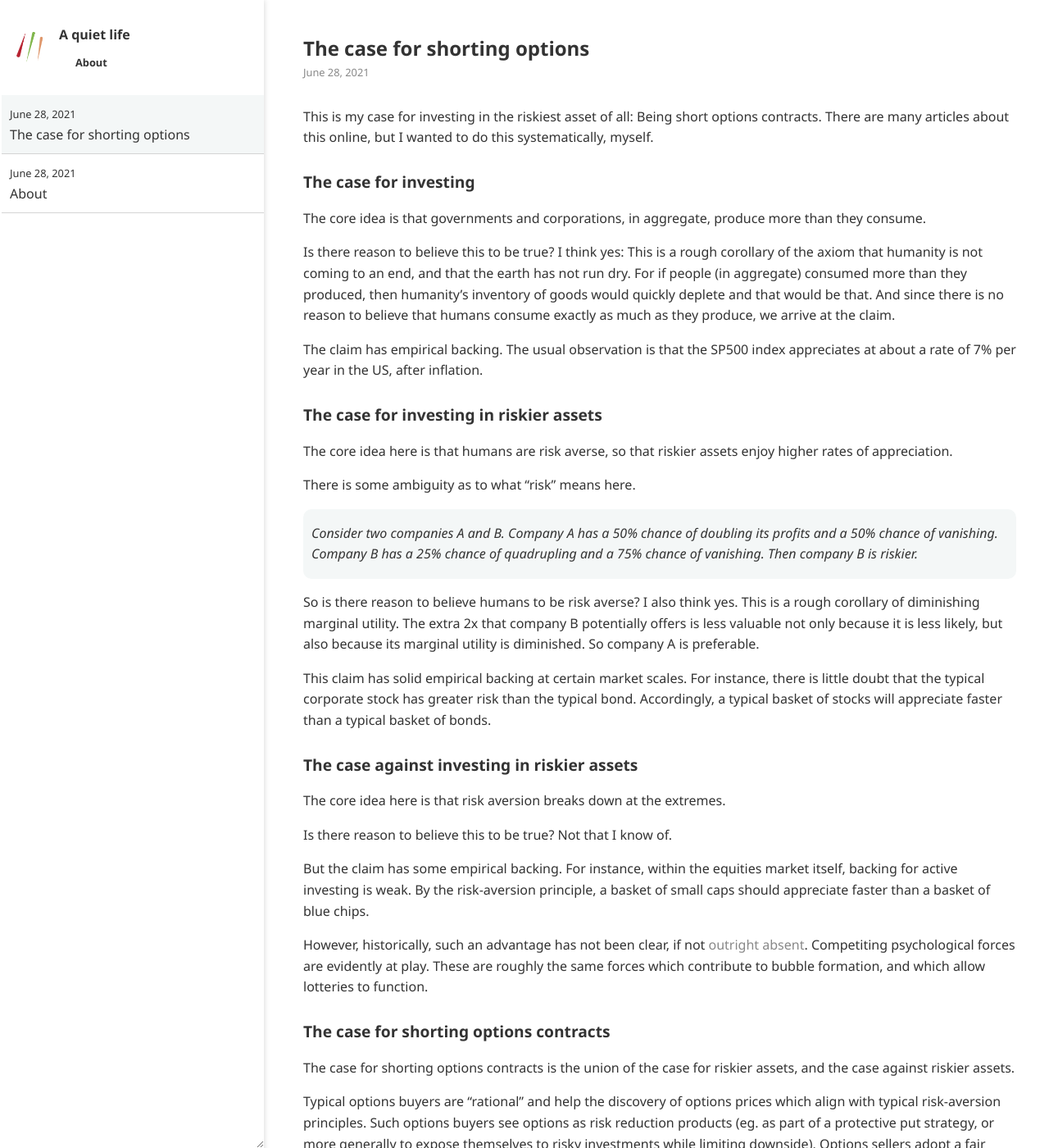
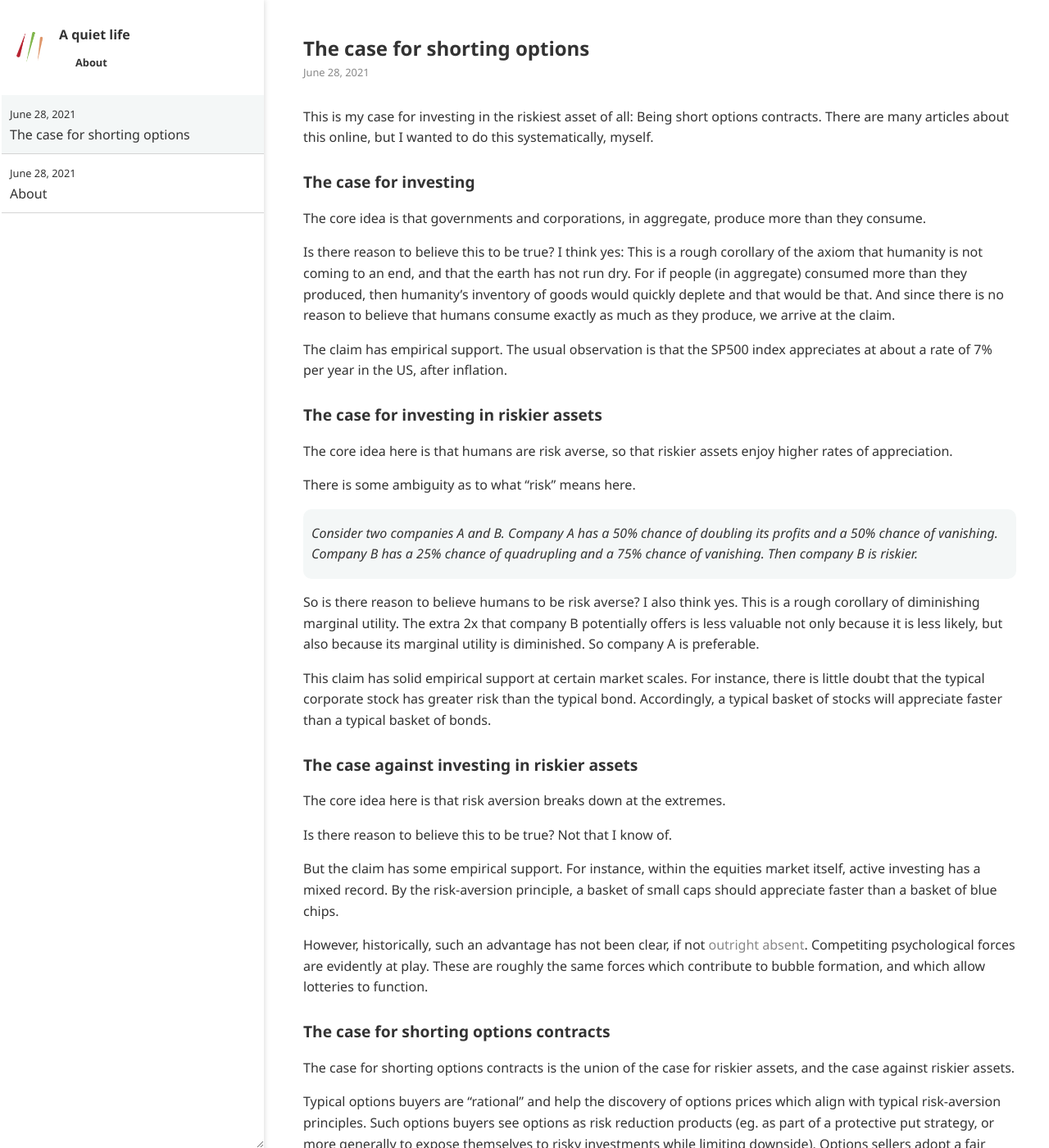
Before and after one commit to ansyblenetwork/aquietlife, a Jekyll site: the page built from _posts/2021-06-28-case-for-trading.md, in a window 1280 px wide and 1400 px high. Shown: the whole window at 82% size. Built offline with Jekyll 4.4.1, drawn with Linux system fonts in a browser that asks for light colours.

Commit message:
Update 2021-06-28-case-for-trading.md

```diff
--- a/_posts/2021-06-28-case-for-trading.md
+++ b/_posts/2021-06-28-case-for-trading.md
@@ -11,7 +11,7 @@ The core idea is that governments and corporations, in aggregate, produce more t
 
 Is there reason to believe this to be true? I think yes: This is a rough corollary of the axiom that humanity is not coming to an end, and that the earth has not run dry. For if people (in aggregate) consumed more than they produced, then humanity's inventory of goods would quickly deplete and that would be that. And since there is no reason to believe that humans consume exactly as much as they produce, we arrive at the claim.
 
-The claim has empirical backing. The usual observation is that the SP500 index appreciates at about a rate of 7% per year in the US, after inflation.
+The claim has empirical support. The usual observation is that the SP500 index appreciates at about a rate of 7% per year in the US, after inflation.
 
 ### The case for investing in riskier assets
 
@@ -23,7 +23,7 @@ There is some ambiguity as to what "risk" means here.
 
 So is there reason to believe humans to be risk averse? I also think yes. This is a rough corollary of diminishing marginal utility. The extra 2x that company B potentially offers is less valuable not only because it is less likely, but also because its marginal utility is diminished. So company A is preferable.
 
-This claim has solid empirical backing at certain market scales. For instance, there is little doubt that the typical corporate stock has greater risk than the typical bond. Accordingly, a typical basket of stocks will appreciate faster than a typical basket of bonds.
+This claim has solid empirical support at certain market scales. For instance, there is little doubt that the typical corporate stock has greater risk than the typical bond. Accordingly, a typical basket of stocks will appreciate faster than a typical basket of bonds.
 
 ### The case against investing in riskier assets
 
@@ -31,7 +31,7 @@ The core idea here is that risk aversion breaks down at the extremes.
 
 Is there reason to believe this to be true? Not that I know of.
 
-But the claim has some empirical backing. For instance, within the equities market itself, backing for active investing is weak. By the risk-aversion principle, a basket of small caps should appreciate faster than a basket of blue chips.
+But the claim has some empirical support. For instance, within the equities market itself, active investing has a mixed record. By the risk-aversion principle, a basket of small caps should appreciate faster than a basket of blue chips.
 
 However, historically, such an advantage has not been clear, if not [outright absent](https://www.longtermtrends.net/large-cap-vs-small-cap/). Competiting psychological forces are evidently at play. These are roughly the same forces which contribute to bubble formation, and which allow lotteries to function.
 
```
